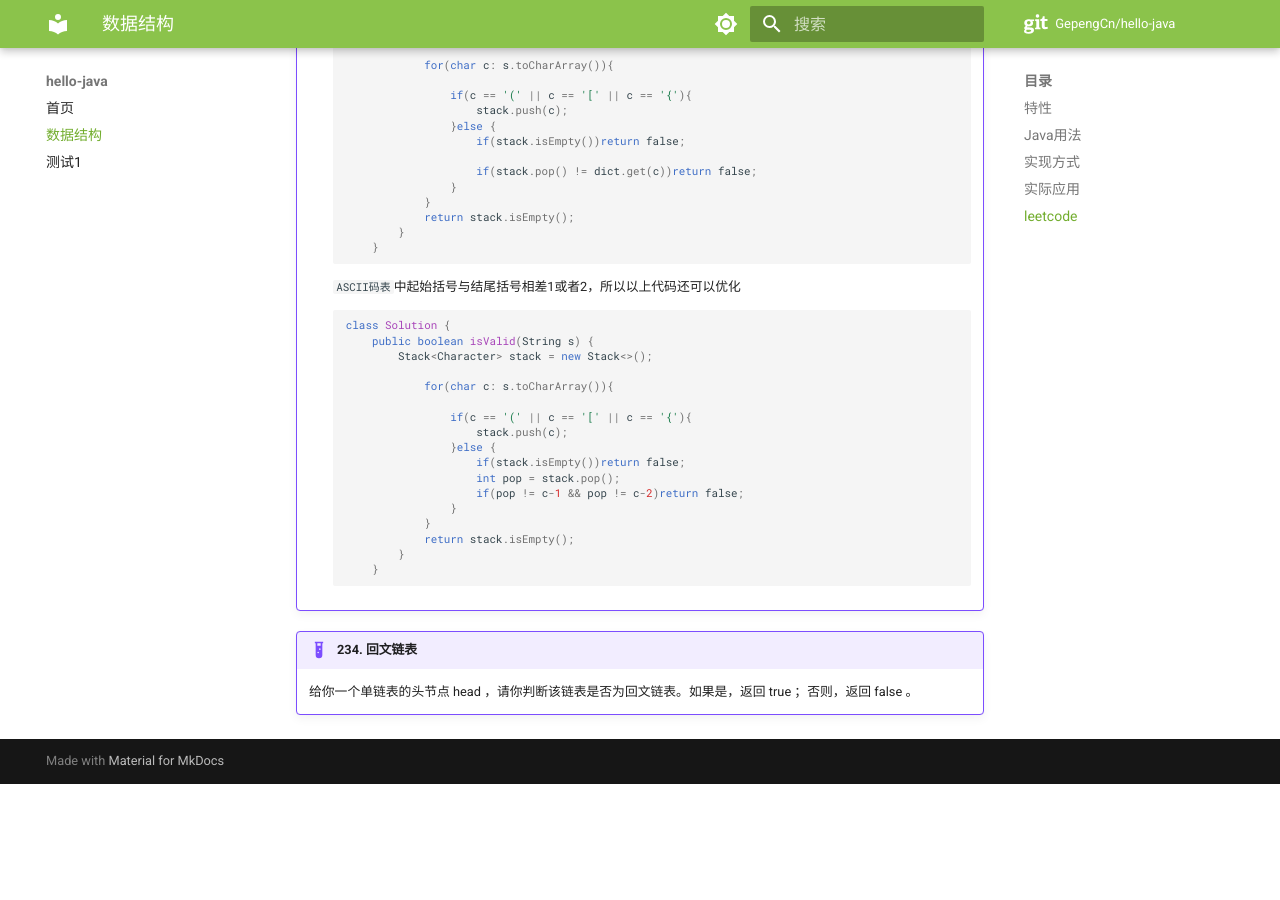
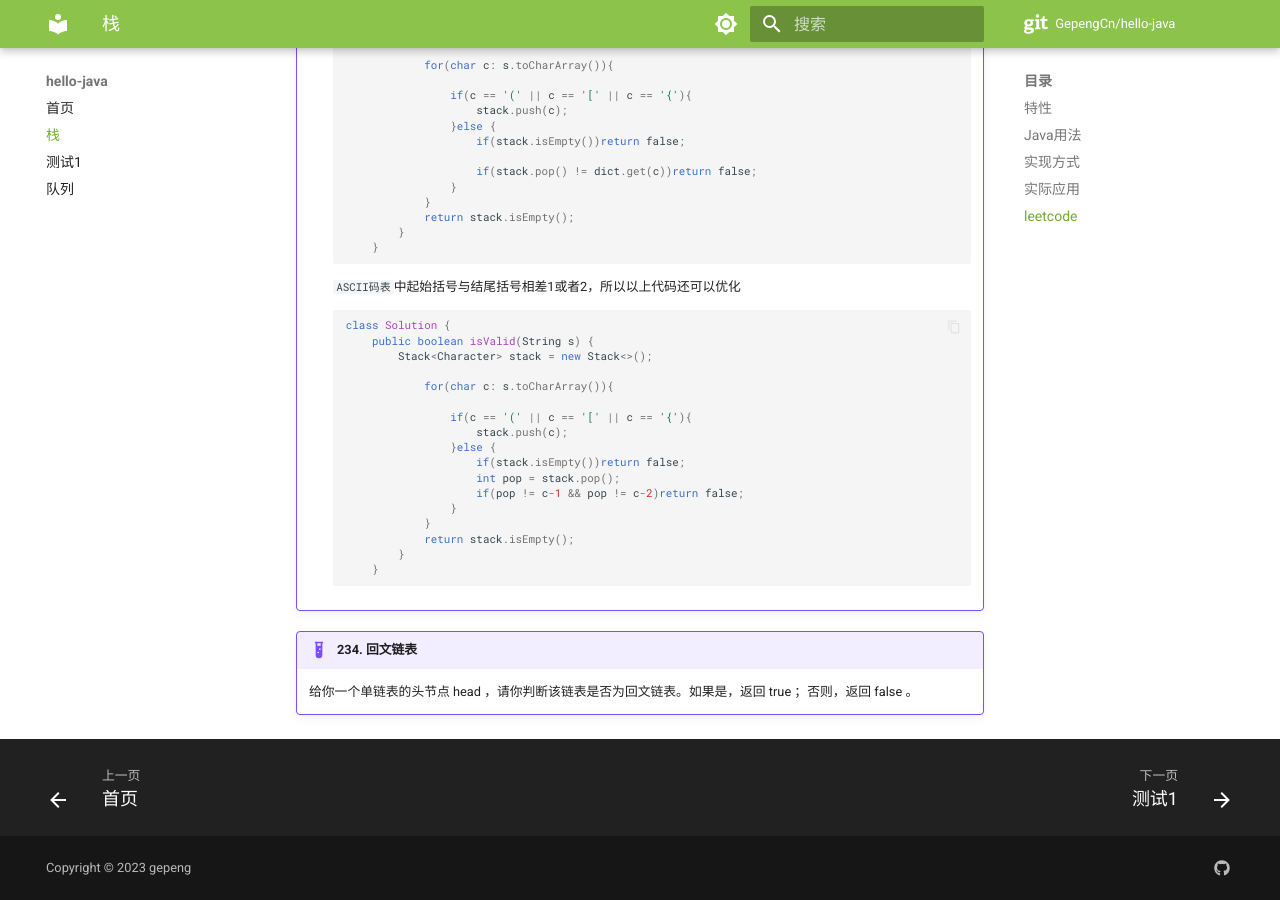
Before and after one commit to GepengCn/hello-java, an MkDocs documentation site: the page built from docs/stack/stack.md, in a window 1280 px wide and 900 px high, scrolled down 2694 px. Built offline with MkDocs 1.6.1 and Material for MkDocs 9.7.7, drawn with Linux system fonts in a browser that asks for light colours; comment, search, counter and statistics services are not loaded; before the commit the page ends 3478 px from its top, so only the background shows below that.

Commit message:
file dir

```diff
--- a/mkdocs.yml
+++ b/mkdocs.yml
@@ -1,7 +1,30 @@
 site_name: hello-java
 repo_name: GepengCn/hello-java
 repo_url: https://github.com/GepengCn/hello-java.git
+edit_uri: https://github.com/GepengCn/hello-java/tree/main/docs/
+copyright: Copyright &copy; 2023 gepeng
+extra:
+    generator: false
+    social:
+        - icon: fontawesome/brands/github
+          link: https://github.com/GepengCn/hello-java
+          name: gepeng
 theme:
+    features:
+        - content.action.edit
+        - content.code.annotate
+        - content.code.copy
+        - content.tabs.link
+        - content.tooltips
+        - navigation.indexes
+        - navigation.sections
+        - navigation.top
+        - navigation.footer
+        - navigation.tracking
+        - search.highlight
+        - search.share
+        - search.suggest
+        - toc.follow
     icon:
         repo: fontawesome/brands/git
         logo: material/library
@@ -29,5 +52,9 @@ markdown_extensions:
     - pymdownx.superfences
 nav:
     - 首页: index.md
-    - 数据结构: data_structure.md
-    - 测试1: data_structure_test1.md
+
+    - 栈: stack/stack.md
+
+    - 测试1: stack/stack_test1.md
+
+    - 队列: queue/queue.md
```
Also changed, not shown: docs/queue/queue.md (added, +1 -0 lines), docs/stack/stack.md (renamed from docs/data_structure.md), docs/stack/stack_test1.md (renamed from docs/data_structure_test1.md).
